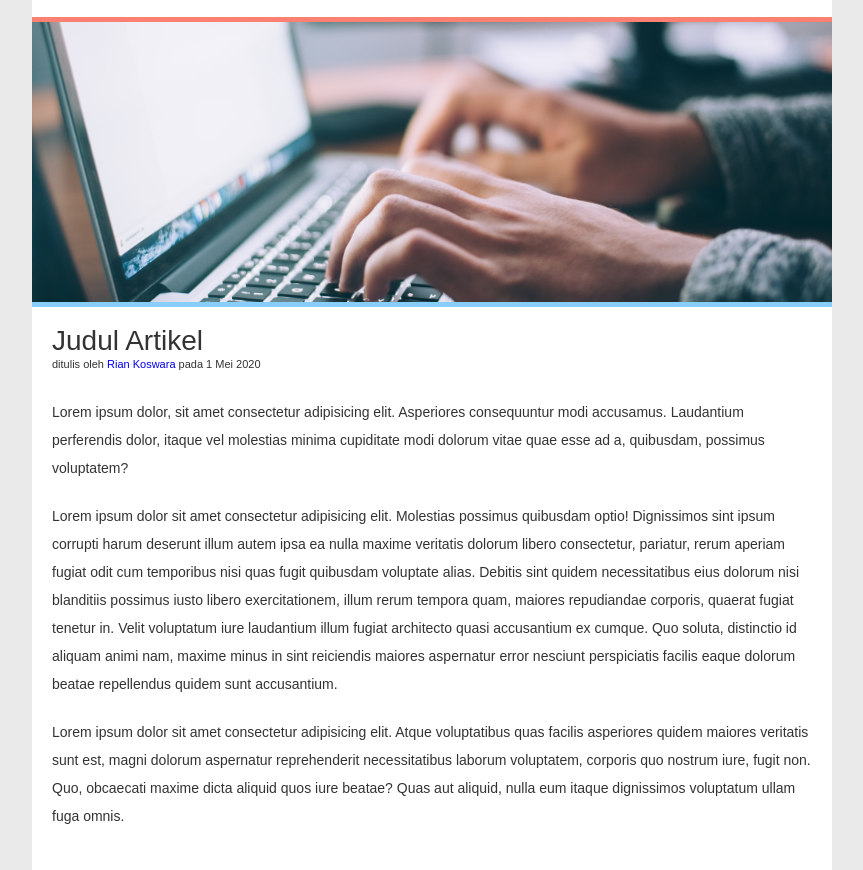
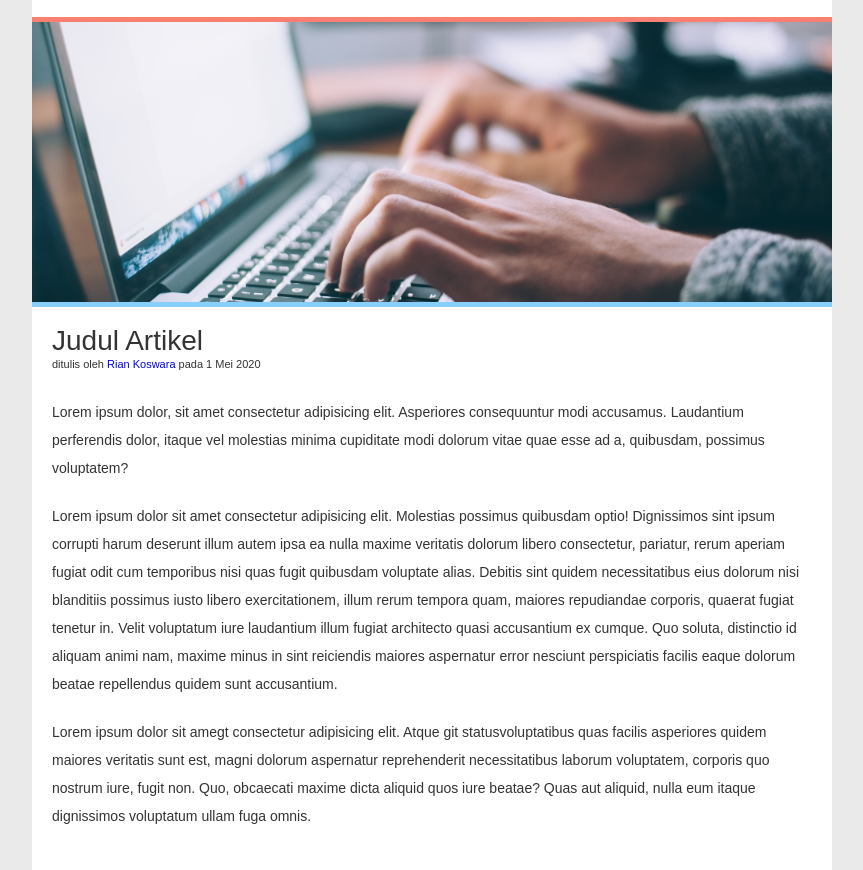
Before and after one commit to riankoswara/percobaan2, a plain HTML site: page index.html in a window 1280 px wide. Shown: the part 99-969 px from the top of the page, without its empty margins (208-1071 px from the left). Drawn offline with Linux system fonts and the light colour scheme.

Commit message:
paragraf

```diff
--- a/index.html
+++ b/index.html
@@ -32,7 +32,7 @@
             <p class="penulis">ditulis oleh <a href="#">Rian Koswara</a> pada 1 Mei 2020</p>
             <p>Lorem ipsum dolor, sit amet consectetur adipisicing elit. Asperiores consequuntur modi accusamus. Laudantium perferendis dolor, itaque vel molestias minima cupiditate modi dolorum vitae quae esse ad a, quibusdam, possimus voluptatem?</p>
             <p>Lorem ipsum dolor sit amet consectetur adipisicing elit. Molestias possimus quibusdam optio! Dignissimos sint ipsum corrupti harum deserunt illum autem ipsa ea nulla maxime veritatis dolorum libero consectetur, pariatur, rerum aperiam fugiat odit cum temporibus nisi quas fugit quibusdam voluptate alias. Debitis sint quidem necessitatibus eius dolorum nisi blanditiis possimus iusto libero exercitationem, illum rerum tempora quam, maiores repudiandae corporis, quaerat fugiat tenetur in. Velit voluptatum iure laudantium illum fugiat architecto quasi accusantium ex cumque. Quo soluta, distinctio id aliquam animi nam, maxime minus in sint reiciendis maiores aspernatur error nesciunt perspiciatis facilis eaque dolorum beatae repellendus quidem sunt accusantium.</p>
-            <p>Lorem ipsum dolor sit amet consectetur adipisicing elit. Atque voluptatibus quas facilis asperiores quidem maiores veritatis sunt est, magni dolorum aspernatur reprehenderit necessitatibus laborum voluptatem, corporis quo nostrum iure, fugit non. Quo, obcaecati maxime dicta aliquid quos iure beatae? Quas aut aliquid, nulla eum itaque dignissimos voluptatum ullam fuga omnis.</p>
+            <p>Lorem ipsum dolor sit amegt consectetur adipisicing elit. Atque git statusvoluptatibus quas facilis asperiores quidem maiores veritatis sunt est, magni dolorum aspernatur reprehenderit necessitatibus laborum voluptatem, corporis quo nostrum iure, fugit non. Quo, obcaecati maxime dicta aliquid quos iure beatae? Quas aut aliquid, nulla eum itaque dignissimos voluptatum ullam fuga omnis.</p>
         </div>
     </div>
 </body>
```
